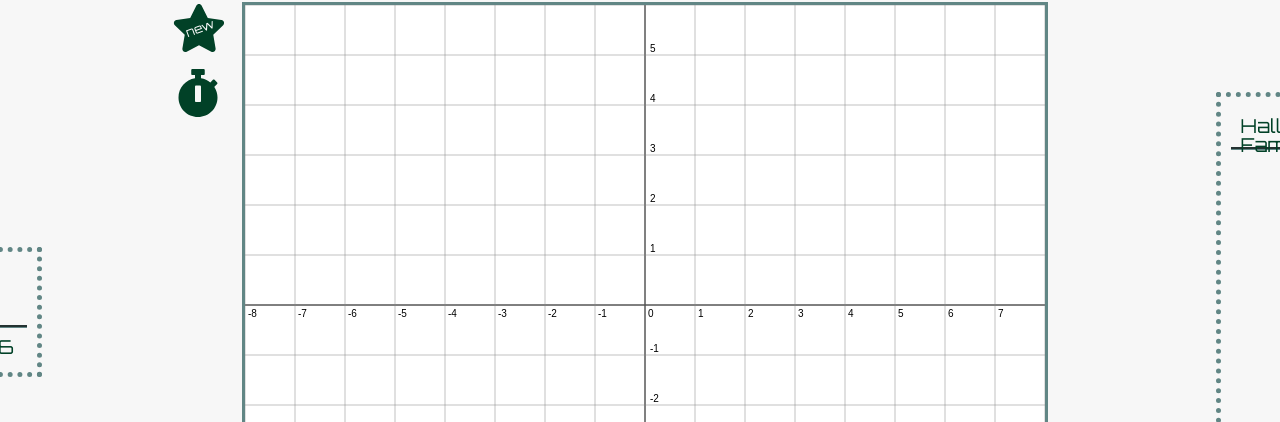
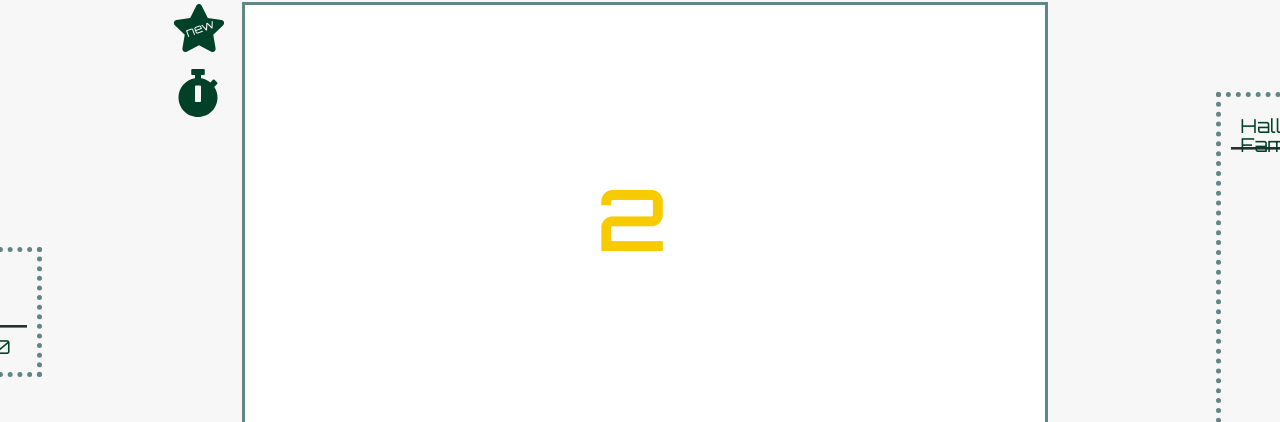
Before and after one commit to hansaem-kim/graph_it_project, a website built with webpack: page index.html in a window 1280 px wide. Both pictures are taken after a click on the element 206 px from the left and 189 px from the top of the page. Shown: the part 96-518 px from the top of the page. Built offline with nearby package versions, Linux system fonts and the light colour scheme; files whose address does not match are found by name.

Commit message:
added countdown

```diff
--- a/index.html
+++ b/index.html
@@ -97,6 +97,10 @@
         <button id="enter-name-btn" type='button'>Enter</button>
     </div>
 
+    <div id = "countdown-div" class = "invisible">
+        <h1 id = "countdown-text"></h1>
+    </div>
+
 </body>
 
 </html>
--- a/src/index.js
+++ b/src/index.js
@@ -60,14 +60,18 @@ document.addEventListener("DOMContentLoaded", ()=>{
     }
 
     //start timer only when timer is not currently on.
+    //start countdown first.
     //display ask-name modal when time is up.
     stopwatch.onclick = function() {
         if (!timeAttack.timeAttackMode) {
-            startTimer(timeAttack.askName);
-            score.point = 0;
-            timeAttackPlay();
-        }
-    }
+            countDown();
+            setTimeout(function(){
+                startTimer(timeAttack.askName);
+                score.point = 0;
+                timeAttackPlay();
+            }, 4000);
+        };
+    };
 
 
     //move car along the line.
@@ -171,4 +175,25 @@ document.addEventListener("DOMContentLoaded", ()=>{
 
     }
 
+    function countDown(){
+        let countDownText = document.querySelector("#countdown-text");
+        countDownText.classList.remove("invisible");
+
+        let count = 3;
+
+        graph.ctx.clearRect(0,0, graph.dimensions.width, graph.dimensions.height);
+        let counter = setInterval(()=> {
+            if (count === 0) {
+                countDownText.innerHTML = `Go!`;
+                count -= 1;
+            } else if (count === -1){
+                clearInterval(counter);
+                countDownText.classList.add("invisible");
+            } else {
+                countDownText.innerHTML = `${count}`;
+                count -= 1;
+            }
+        }, 1000);
+    }
+
 })
--- a/src/index.scss
+++ b/src/index.scss
@@ -242,3 +242,16 @@ span {
 #enter-name-btn {
     margin-top: 10px;
 }
+
+#countdown-div {
+    display: flex;
+    justify-content: center;
+    position: relative;
+    bottom: 500px;
+    right: 10px;
+}
+
+#countdown-text {
+    font-size: 5rem;
+    color: #f8ca00;
+}
```
Also changed, not shown: dist/main.css, dist/main.js.
